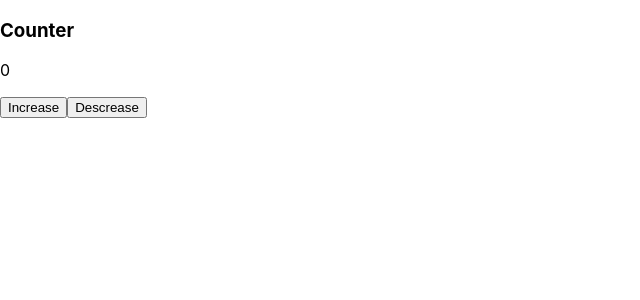
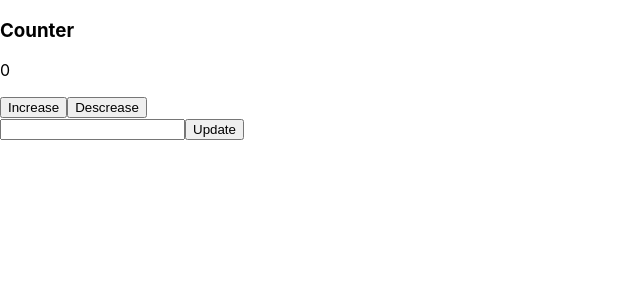
Before and after one commit to na-lin/RTK-with-Typescript, a React (Create React App) app: page / in a window 1280 px wide. Shown: the top 300 px of the page, without its empty margins (0-640 px from the left). Built offline with nearby package versions, Linux system fonts and the light colour scheme.

Commit message:
add more reducer

```diff
--- a/src/components/Counter.tsx
+++ b/src/components/Counter.tsx
@@ -1,18 +1,23 @@
-import React from "react";
+import React, { useState } from "react";
 import { useSelector, useDispatch } from "react-redux";
-import { RootState } from "../state";
-import { increase, descrease } from "../state/slices/counterSlice";
+import { RootState, AppDispatch } from "../state";
+import { increase, descrease, update } from "../state/slices/counterSlice";
 
 const Counter = () => {
+  const [value, setValue] = useState(0);
   // const { count } = useSelector((state) => state.counter);
   const { count } = useSelector((state: RootState) => state.counter);
-  const dispatch = useDispatch();
+  const dispatch: AppDispatch = useDispatch();
 
   const handleIncrease = () => {
     dispatch(increase());
   };
   const handleDecrease = () => {
     dispatch(descrease());
+  };
+  const handleUpdate = () => {
+    dispatch(update(value));
+    setValue(0);
   };
 
   return (
@@ -21,6 +26,12 @@ const Counter = () => {
       <p>{count}</p>
       <button onClick={handleIncrease}>Increase</button>
       <button onClick={handleDecrease}>Descrease</button>
+      <br />
+      <input
+        value={value || ""}
+        onChange={(e) => setValue(Number(e.target.value))}
+      />
+      <button onClick={handleUpdate}>Update</button>
     </div>
   );
 };
--- a/src/state/slices/counterSlice.ts
+++ b/src/state/slices/counterSlice.ts
@@ -18,14 +18,11 @@ const counter = createSlice({
     descrease(state) {
       state.count -= 1;
     },
-    increaseBy(state, action) {
+    update(state, action: { payload: number; type: string }) {
       state.count += action.payload;
-    },
-    descreaseBy(state, action) {
-      state.count -= action.payload;
     },
   },
 });
 
-export const { increase, descrease, increaseBy, descreaseBy } = counter.actions;
+export const { increase, descrease, update } = counter.actions;
 export default counter.reducer;
```
